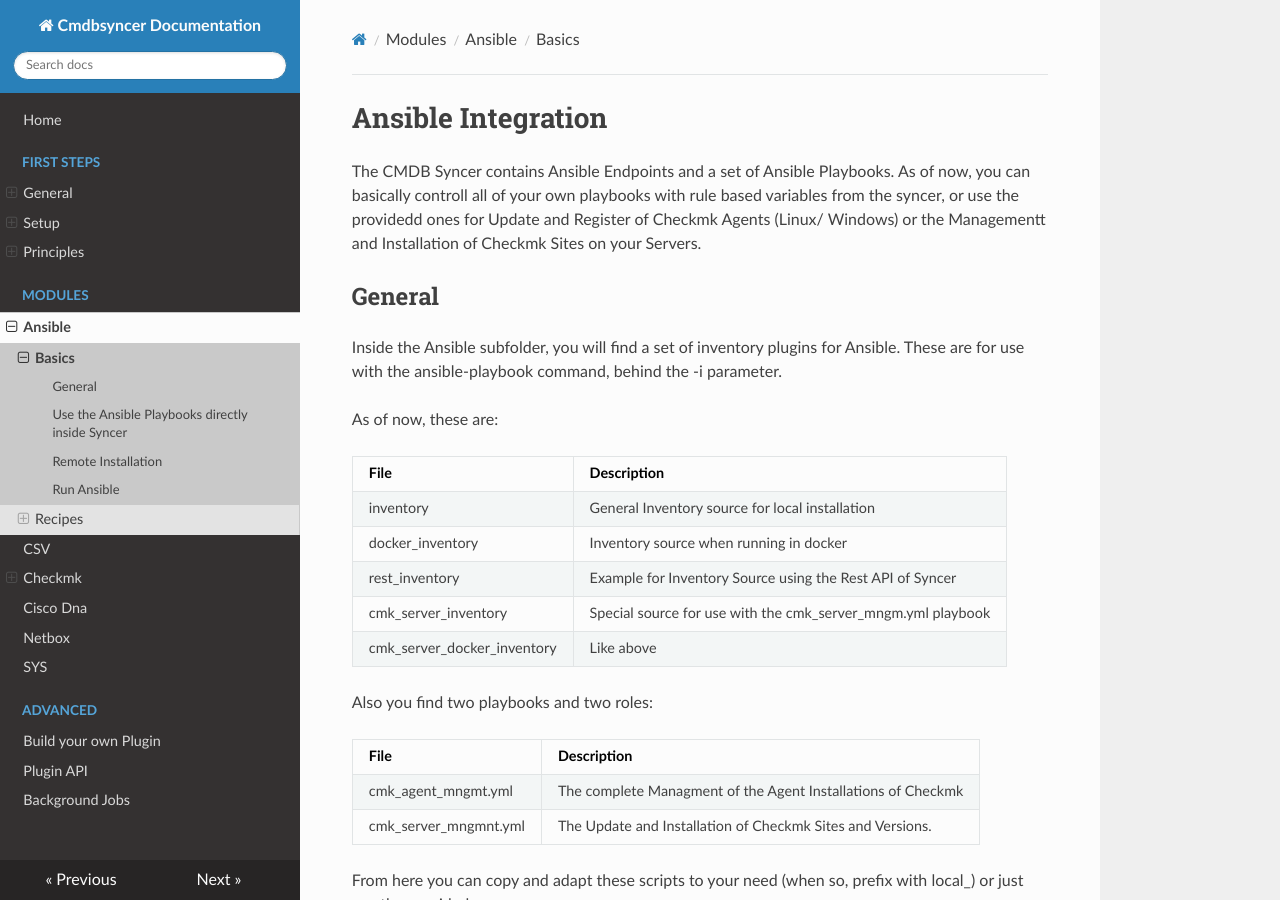
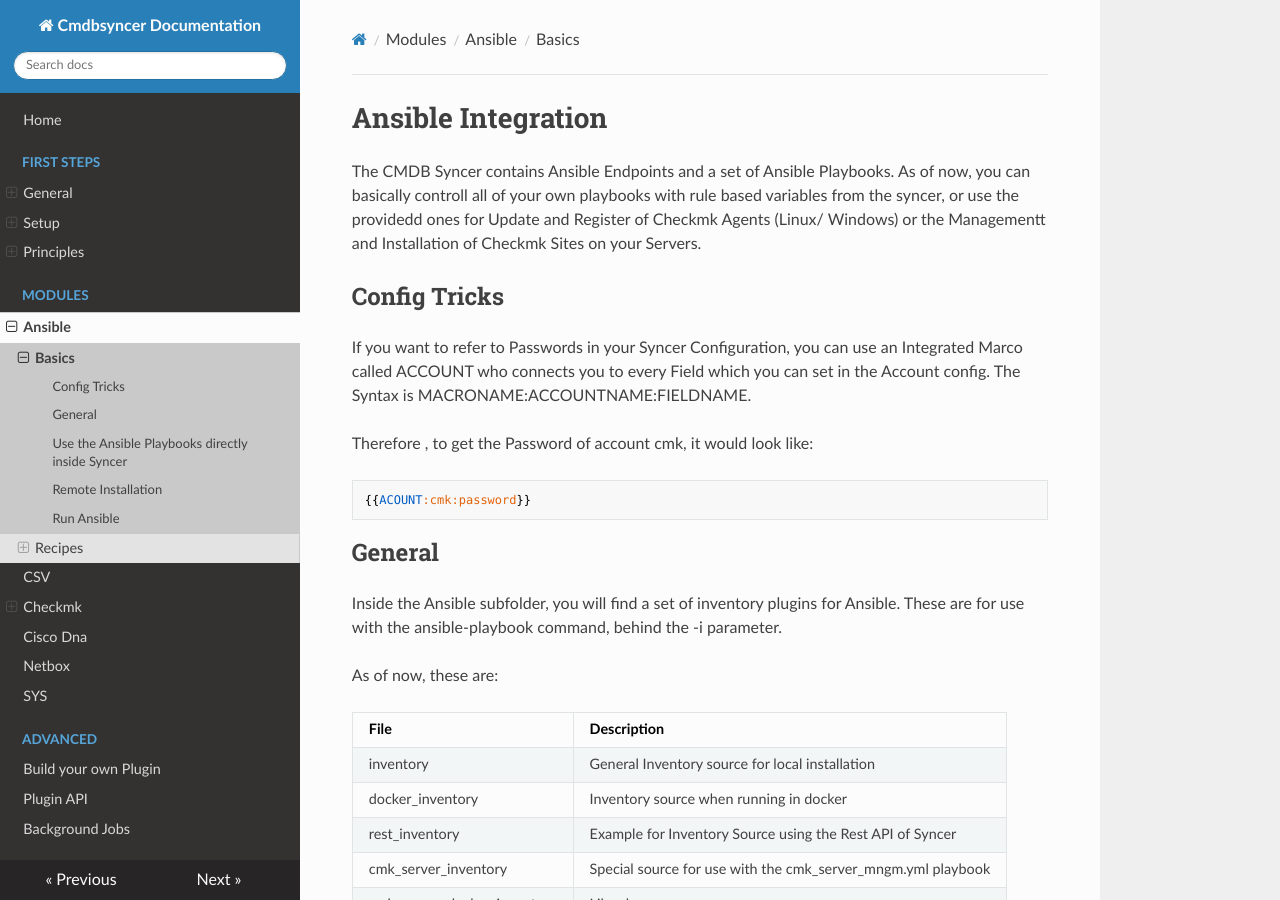
Before and after one commit to kuhn-ruess/cmdbsyncer, an MkDocs documentation site: the page built from docs/ansible/index.md, in a window 1280 px wide and 900 px high. Built offline with MkDocs 1.6.1, drawn with Linux system fonts in a browser that asks for light colours; nearby versions of some CDN libraries.

````diff
--- a/docs/ansible/index.md
+++ b/docs/ansible/index.md
@@ -1,6 +1,15 @@
 # Ansible Integration
 The CMDB Syncer contains Ansible Endpoints and a set of Ansible Playbooks.
 As of now, you can basically controll all of your own playbooks with rule based variables from the syncer, or use the providedd ones for Update and Register of Checkmk Agents (Linux/ Windows) or the Managementt and Installation of Checkmk Sites on your Servers.
+
+## Config Tricks
+If you want to refer to Passwords in your Syncer Configuration, you can use an Integrated Marco called ACCOUNT who connects you to every Field which you can set in the Account config.  The Syntax is MACRONAME:ACCOUNTNAME:FIELDNAME.
+
+Therefore , to get the Password of account cmk, it would look like:
+```
+{{ACOUNT:cmk:password}}
+```
+
 
 
 
````
Also changed, not shown: docs/ansible/cmk_agents.md (+1 -1 lines), 3 other files.
